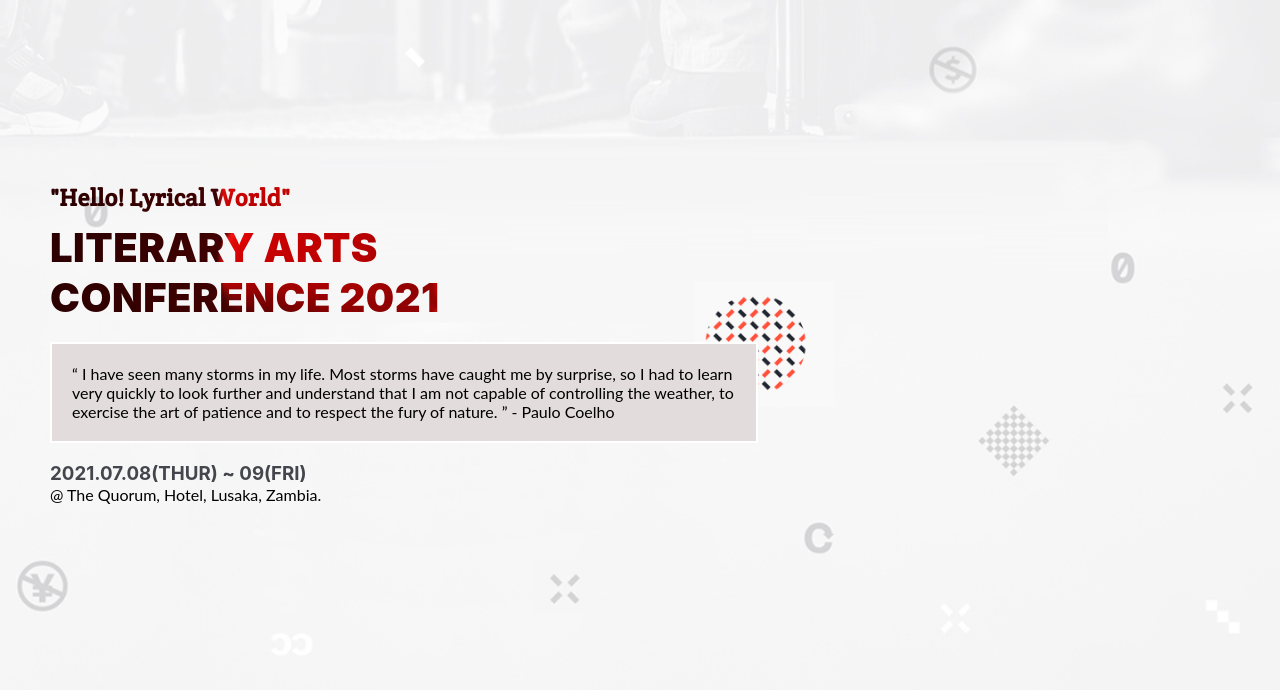
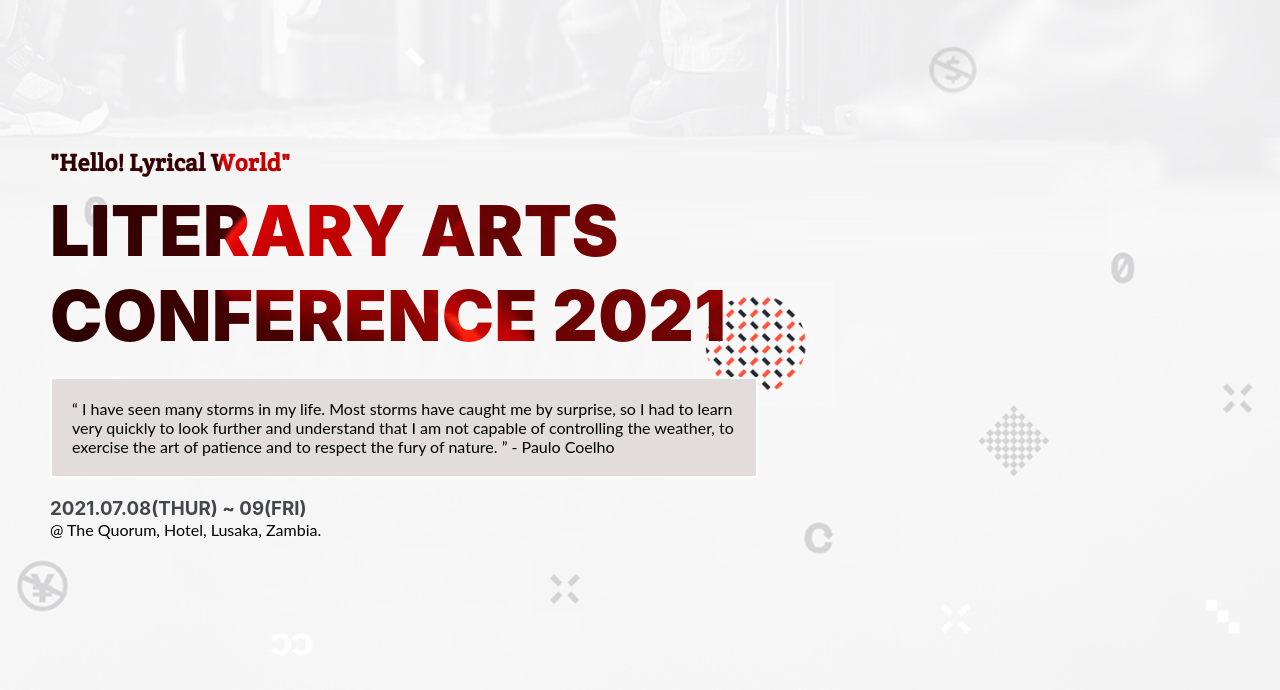
Before and after one commit to chaw-bot/Portal-Capstone-Project, a plain HTML site: page index.html in a window 1280 px wide. Shown: the part 110-800 px from the top of the page. Drawn offline with Linux system fonts and the light colour scheme.

Commit message:
Adjust h1 font

```diff
--- a/home.css
+++ b/home.css
@@ -372,8 +372,7 @@ footer img {
   }
 
   .intro h1 {
-    font-size: 40px;
-    line-height: 50px;
+    font-size: 70px;
     font-weight: 900;
     width: 100%;
     letter-spacing: 0.5px;
```
